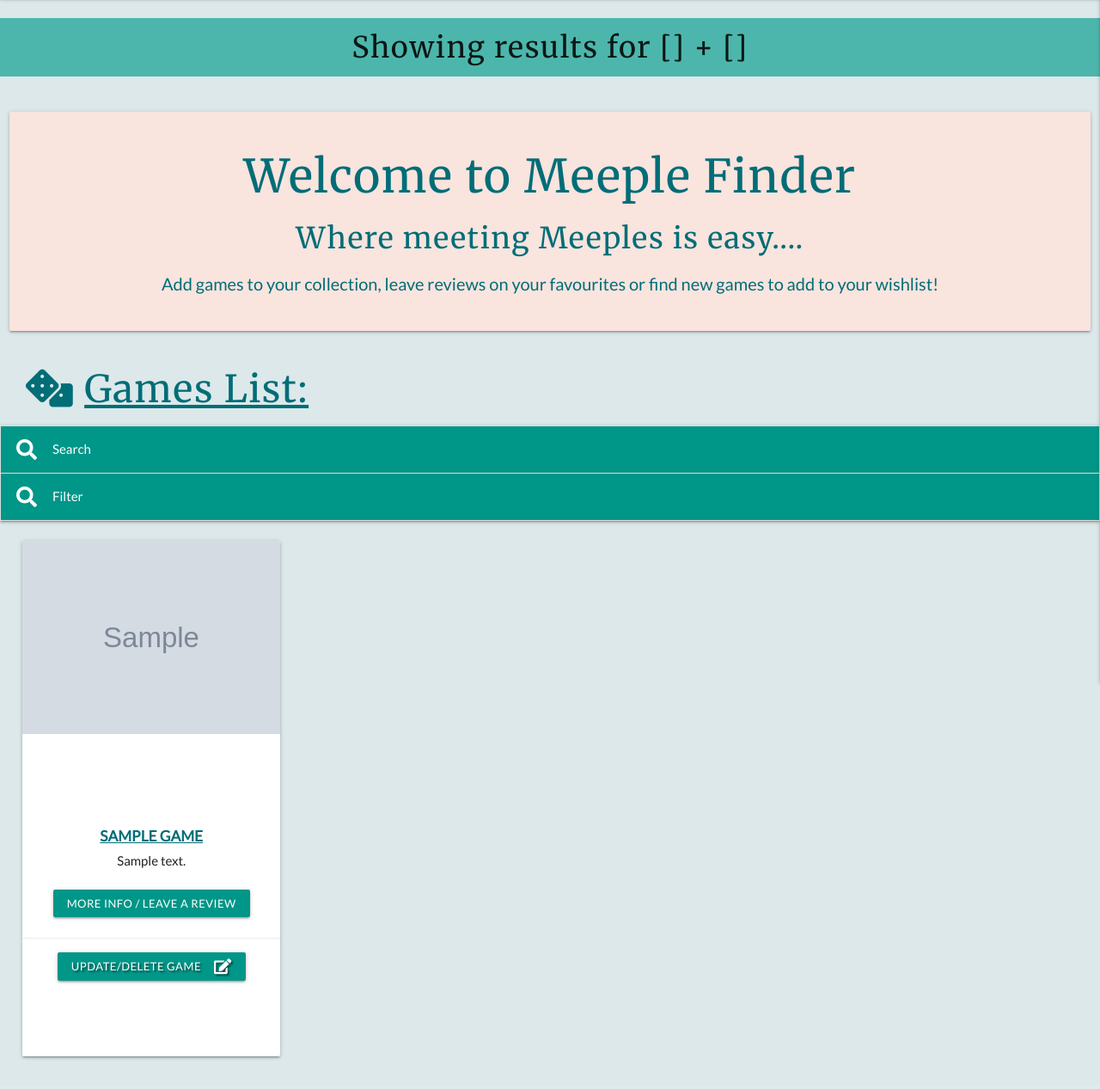
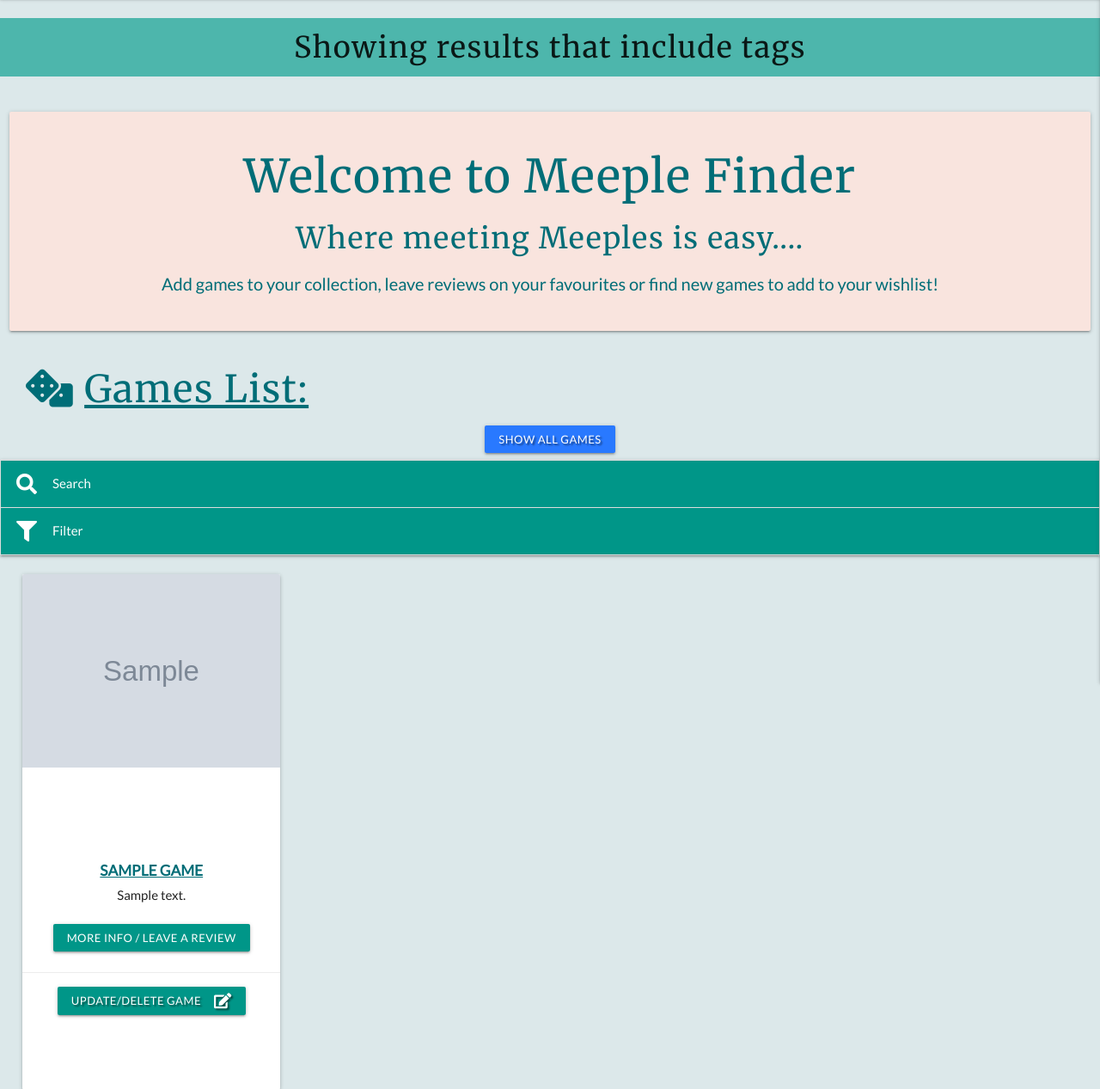
Before and after one commit to Vivioli87/meeple_finder, a Flask app: page /filter_tags in a window 1280 px wide. Shown: the part 66-1333 px from the top of the page at 86% size. Before the commit the page ends 1299 px from the top, so only its background shows below. Run offline with Flask 2, Linux system fonts and the light colour scheme; the visitor is signed in with stand-in values (Sample User, id 1); grey boxes marked "Sample" are stand-in pictures; a database or web service that is not in the repository returns one stand-in record (values such as "Sample title"); some libraries are stand-ins or nearby versions.

Commit message:
finalised filter functionality, flash messages and styling

```diff
--- a/app.py
+++ b/app.py
@@ -48,9 +48,11 @@ def pagination_args(games):
 @app.route("/games_non_user")
 def games_non_user():
     games = list(mongo.db.games.find())
+    tags = list(mongo.db.tags.find().sort("use", 1))
     games_paginated = paginated(games)
     pagination = pagination_args(games)
     return render_template("games_non_user.html",
+                           tags=tags,
                            games=games_paginated,
                            pagination=pagination)
 
@@ -66,6 +68,41 @@ def search_non_user():
     return render_template("games_non_user.html",
                            games=games_paginated,
                            pagination=pagination)
+
+
+# filter function for users not logged in
+@app.route("/filter_non_user", methods=["GET", "POST"])
+def filter_non_user():
+    themes = request.form.getlist("themes")
+    mechanisms = request.form.getlist("mechanisms")
+
+    # puts all selected themes and mechanisms into an array
+    search_expressions = []
+
+    if len(themes) > 0:
+        search_expressions.append({"themes": {"$all": themes}})
+    if len(mechanisms) > 0:
+        search_expressions.append({"mechanisms": {"$all": mechanisms}})
+
+    # filter games by search expressions if search expressions array is > 0
+    # if no search expression return all games
+    games = list(mongo.db.games.find({"$and": search_expressions})
+                 if len(search_expressions) > 0 else mongo.db.games.find())
+
+    tags = list(mongo.db.tags.find().sort("use", 1))
+    games_paginated = paginated(games)
+    pagination = pagination_args(games)
+
+    # different flash message if no games found with filters set
+    if len(games) > 0:
+        flash(f"Showing results that inclue {', '.join(mechanisms + themes)} tags")
+    else:
+        flash("There are no results with your criteria!")
+    return render_template("games_non_user.html",
+                           games=games_paginated,
+                           tags=tags,
+                           pagination=pagination)
+
 
 
 # home/game page for users logged in
@@ -94,7 +131,10 @@ def search():
     games_paginated = paginated(games)
     pagination = pagination_args(games)
     username = session["user"]
-    flash("Showing results for search: '" + query + "'")
+    if len(games) > 0:
+        flash(f"Showing results for search: '{query}'")
+    else:
+        flash("There are no results with your criteria!")
     return render_template("games.html",
                            games=games_paginated,
                            username=username,
@@ -127,7 +167,7 @@ def filter_tags():
 
     # different flash message if no games found with filters set
     if len(games) > 0:
-        flash(f"Showing results for {mechanisms} + {themes}")
+        flash(f"Showing results that include {', '.join(mechanisms + themes)} tags")
     else:
         flash("There are no results with your criteria!")
     return render_template("games.html",
--- a/templates/games.html
+++ b/templates/games.html
@@ -16,7 +16,10 @@
     </div>
 
     <h3 class="custom-teal-text padding"><i class="fas fa-dice"></i> <span class="underline">Games List:</span></h3>
-    <!--Search bar-->
+    <div class="center-align">
+        <a href="{{ url_for('get_games') }}" class="blue accent-3 btn-small text-shadow">Show all Games</a>
+    </div>
+    <!--Search & filter bars in collapsibles-->
     <ul class="collapsible">
         <li>
             <div class="collapsible-header teal white-text"><i class="fas fa-search left"></i> Search</div>
@@ -33,7 +36,6 @@
                                 <button type="submit" class=" btn-small teal text-shadow">
                                     <i class="fas fa-search left"></i> Search
                                 </button>
-                                <a href="{{ url_for('get_games') }}" class="blue accent-3 btn-small text-shadow">Show all Games</a>
                             </div>
                         </div>
                     </form>
@@ -42,7 +44,7 @@
             </div>
         </li>
         <li>
-            <div class="collapsible-header teal white-text"><i class="fas fa-search left"></i> Filter</div>
+            <div class="collapsible-header teal white-text"><i class="fas fa-filter left"></i> Filter</div>
             <div class="collapsible-body">
                 <div class="row card-panel search-bar custom-teal-text">
                     <form action="{{ url_for('filter_tags') }}" method="POST">
@@ -74,11 +76,10 @@
                                 {% endfor %}
                             </div>
                         </div>
-                            <div class="col s12 m4">
+                            <div class="col s12 center-align">
                                 <button type="submit" class=" btn-small teal text-shadow">
-                                    <i class="fas fa-search left"></i> Filter
+                                    <i class="fas fa-filter left"></i> Filter
                                 </button>
-                                <a href="{{ url_for('get_games') }}" class="blue accent-3 btn-small text-shadow">Show all Games</a>
                             </div>
                         </div>
                     </form>
@@ -86,8 +87,8 @@
             </div>
         </li>
     </ul>
+     <!--populates games in game list-->
     <div class="row">
-        <!--populates games in game list-->
         {% for game in games %}
             <div class="col s12 m4 l3">
                 <div class="card game-list-size">
```
Also changed, not shown: templates/games_non_user.html (+55 -3 lines).
